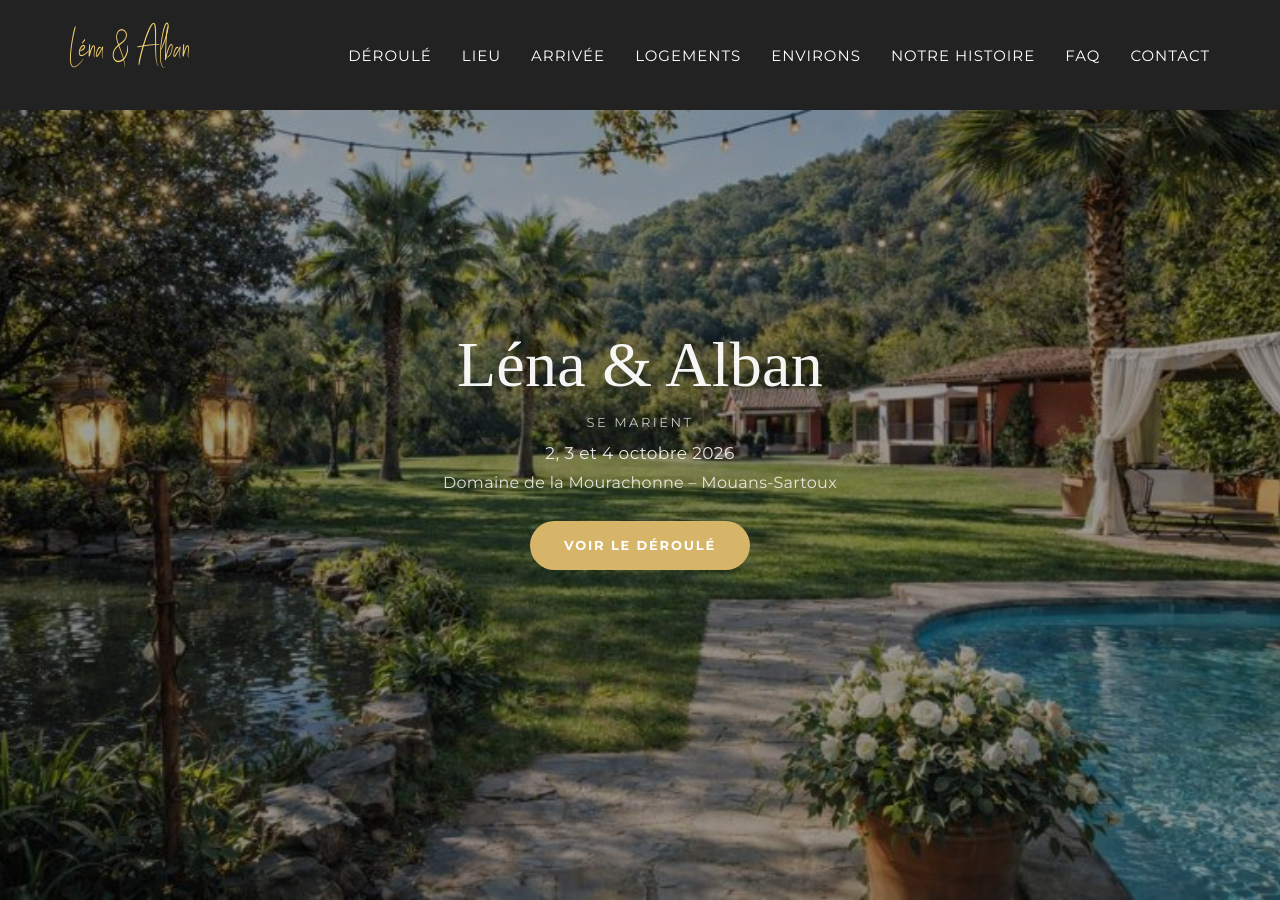
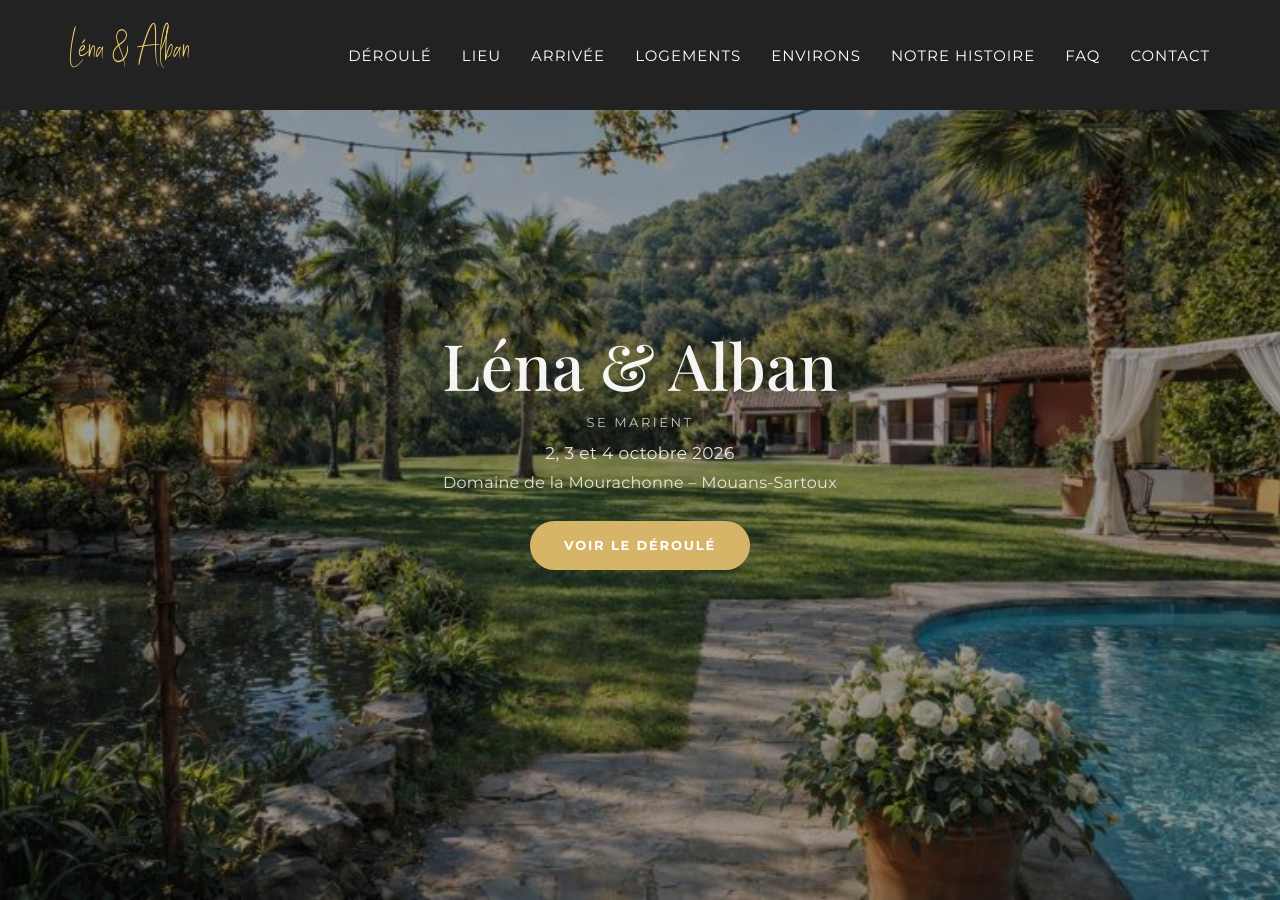
Before and after one commit to LenaAlban/lena-alban-wedding, a Jekyll site: the page built from _fr_pages/index.html, in a window 1280 px wide and 900 px high. Built offline with Jekyll 4.4.1, drawn with Linux system fonts in a browser that asks for light colours; some web fonts are replaced.

Commit message:
Update head.html

```diff
--- a/_includes/fr_data/head.html
+++ b/_includes/fr_data/head.html
@@ -26,6 +26,8 @@
     <link href="https://fonts.googleapis.com/css?family=Lato:400,700,300,100,400italic,700italic" rel="stylesheet" type="text/css">
     <link href='https://fonts.googleapis.com/css?family=Droid+Serif:400,700,400italic,700italic' rel='stylesheet' type='text/css'>
     <link href='https://fonts.googleapis.com/css?family=Roboto+Slab:400,100,300,700' rel='stylesheet' type='text/css'>
+    <link href="https://fonts.googleapis.com/css2?family=Playfair+Display:wght@400;500;600&display=swap" rel="stylesheet">
+    <link href="https://fonts.googleapis.com/css2?family=Playfair+Display:wght@400;500;600&display=swap" rel="stylesheet">
     <link rel="stylesheet" href="{{ "/css/webfontkit-StayClassy/stylesheet.css" | prepend: site.baseurl }}">
 
     <!-- HTML5 Shim and Respond.js IE8 support of HTML5 elements and media queries -->
```
